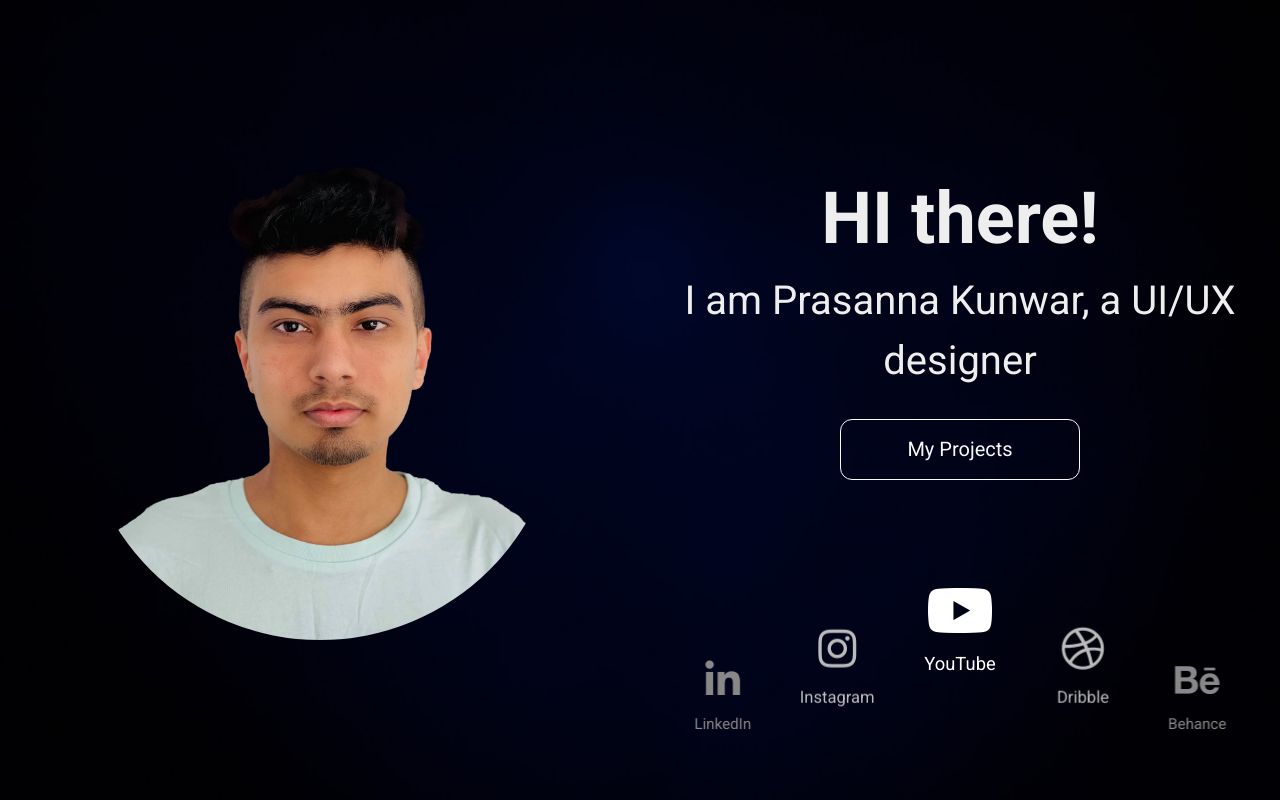
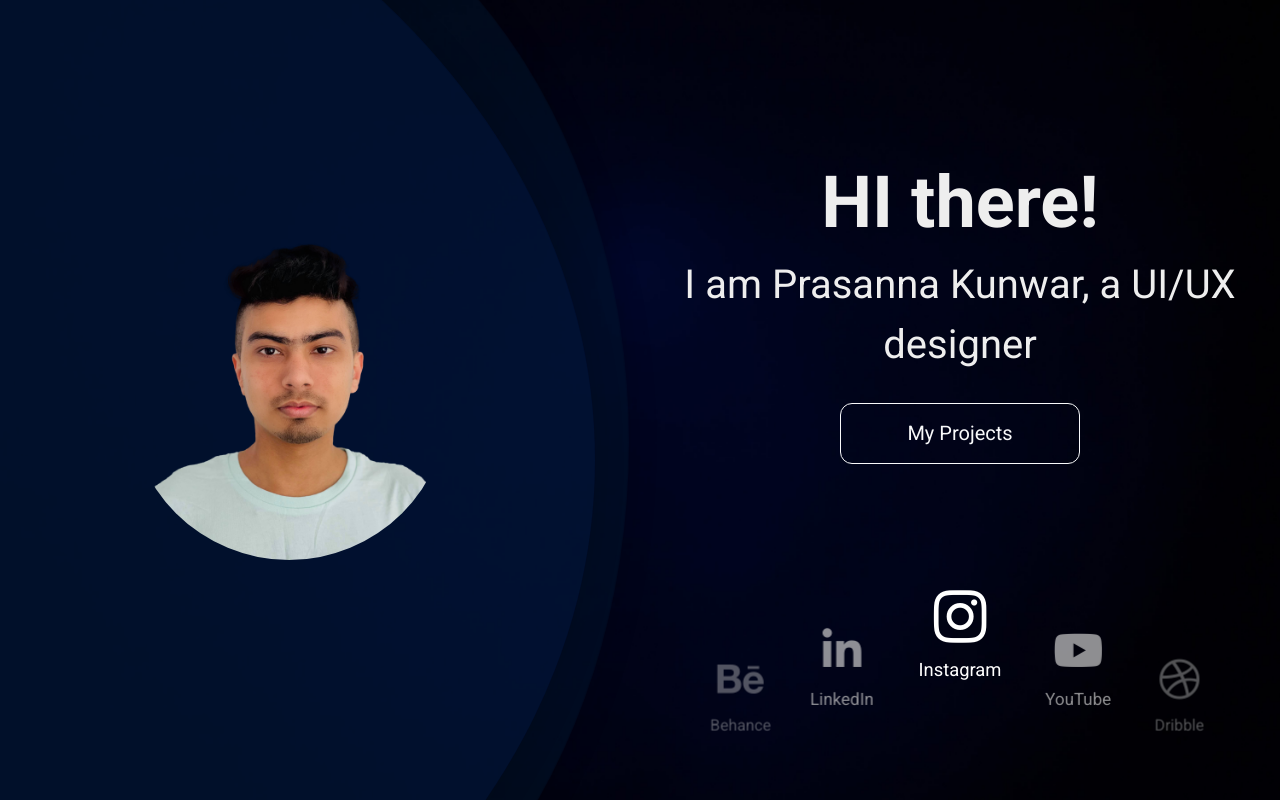
Before and after one commit to prashantgrg01/prasanna-portfolio, a plain HTML site: page index.html in a window 1280 px wide. Drawn offline with nearby package versions, Linux system fonts and the light colour scheme.

Commit message:
Updated code and restructured files

```diff
--- a/css/main.css
+++ b/css/main.css
@@ -18,57 +18,190 @@ body {
   }
 }
 
-/* Profile Background Style */
-.profile-bg {
+/* Profile Image Section Style */
+.profile-image-section {
   position: relative;
   width: 100%;
+  height: 100%;
+}
+.profile-image-section .profile-bg-1,
+.profile-image-section .profile-bg-2 {
+  position: absolute;
 }
 .profile-bg-1 {
+  top: -20%;
+  left: -50%;
   background-color: #00142c;
-  width: 908px;
-  height: 1164px;
+  width: 150%;
+  height: 150%;
   border-radius: 50%;
-  position: absolute;
-  top: -130px;
-  left: 0;
+  -webkit-box-shadow: 1px 3px 30px rgba(0, 0, 0, 0.3);
+  box-shadow: 1px 3px 30px rgba(0, 0, 0, 0.3);
+  opacity: 0.5;
 }
 .profile-bg-2 {
+  top: -34%;
+  left: -208%;
   background-color: #02163f;
-  width: 1367px;
-  height: 1194px;
+  width: 300%;
+  height: 180%;
   border-radius: 50%;
-  position: absolute;
-  top: -130px;
-  left: -57%;
+  -webkit-box-shadow: 1px 3px 30px rgba(0, 0, 0, 0.3);
+  box-shadow: 1px 3px 30px rgba(0, 0, 0, 0.3);
+  opacity: 0.5;
+}
+@media (max-width: 991.98px) {
+  .profile-bg-1 {
+    top: -110%;
+    left: -50%;
+    width: 200%;
+    height: 250%;
+  }
+  .profile-bg-2 {
+    top: -73%;
+    left: -25%;
+    width: 150%;
+    height: 200%;
+  }
 }
 
-/* Profile Photo Style */
-.profile-photo {
-  /* position: absolute;
+/* Profile Image Background Animations */
+@-webkit-keyframes bg-desktop-anim1 {
+  50% {
+    -webkit-transform: translateX(10px) translateY(30px);
+            transform: translateX(10px) translateY(30px);
+  }
+}
+@keyframes bg-desktop-anim1 {
+  50% {
+    -webkit-transform: translateX(10px) translateY(30px);
+            transform: translateX(10px) translateY(30px);
+  }
+}
+@-webkit-keyframes bg-desktop-anim2 {
+  50% {
+    -webkit-transform: translateX(20px) translateY(15px);
+            transform: translateX(20px) translateY(15px);
+  }
+}
+@keyframes bg-desktop-anim2 {
+  50% {
+    -webkit-transform: translateX(20px) translateY(15px);
+            transform: translateX(20px) translateY(15px);
+  }
+}
+@-webkit-keyframes bg-mobile-anim1 {
+  50% {
+    -webkit-transform: translateY(10px);
+            transform: translateY(10px);
+  }
+}
+@keyframes bg-mobile-anim1 {
+  50% {
+    -webkit-transform: translateY(10px);
+            transform: translateY(10px);
+  }
+}
+@-webkit-keyframes bg-mobile-anim2 {
+  50% {
+    -webkit-transform: translateY(20px);
+            transform: translateY(20px);
+  }
+}
+@keyframes bg-mobile-anim2 {
+  50% {
+    -webkit-transform: translateY(20px);
+            transform: translateY(20px);
+  }
+}
+.bg-anim-1 {
+  -webkit-animation: bg-desktop-anim1 infinite 6s ease;
+  animation: bg-desktop-anim1 infinite 6s ease;
+}
+.bg-anim-2 {
+  -webkit-animation: bg-desktop-anim2 infinite 4s ease;
+  animation: bg-desktop-anim2 infinite 4s ease;
+}
+@media (max-width: 991.98px) {
+  .bg-anim-1 {
+    -webkit-animation: bg-mobile-anim1 infinite 5s ease;
+    animation: bg-mobile-anim1 infinite 5s ease;
+  }
+  .bg-anim-2 {
+    -webkit-animation: bg-mobile-anim2 infinite 8s ease;
+    animation: bg-mobile-anim2 infinite 8s ease;
+  }
+}
+
+/* Profile Image Style */
+.profile-image {
+  position: relative;
   top: 0;
-  left: 10%; */
+  left: -5%;
+  display: -webkit-box;
+  display: -ms-flexbox;
   display: flex;
+  -webkit-box-pack: center;
+  -ms-flex-pack: center;
   justify-content: center;
+  -webkit-box-align: center;
+  -ms-flex-align: center;
   align-items: center;
   width: 100%;
   height: 100%;
+  -webkit-transition: all 0.35s ease-out;
+  -o-transition: all 0.35s ease-out;
+  transition: all 0.35s ease-out;
 }
-.profile-photo > img {
+.profile-image > img {
   max-width: 30rem;
   max-height: 30rem;
   border-radius: 50%;
 }
+@media (max-width: 1299.98px) {
+  .profile-image > img {
+    max-width: 20rem;
+    max-height: 20rem;
+  }
+}
+@media (max-width: 991.98px) {
+  .profile-image {
+    top: 1.5rem;
+    left: 0;
+    margin-top: 2rem;
+  }
+  .profile-image > img {
+    max-width: 15rem;
+    max-height: 15rem;
+  }
+}
 
 /* Profile Info Section Style */
 .profile-info-section {
+  display: -webkit-box;
+  display: -ms-flexbox;
   display: flex;
+  -webkit-box-orient: vertical;
+  -webkit-box-direction: normal;
+  -ms-flex-direction: column;
   flex-direction: column;
+  -webkit-box-pack: center;
+  -ms-flex-pack: center;
   justify-content: center;
+  -webkit-box-align: center;
+  -ms-flex-align: center;
   align-items: center;
   height: 100%;
   text-align: center;
   margin-top: 4rem;
 }
+@media (max-width: 991.98px) {
+  .profile-info-section {
+    margin-top: 8rem;
+  }
+}
+
+/* Profile Info Style */
 .profile-info {
   margin-bottom: 2rem;
 }
@@ -83,92 +216,51 @@ body {
   padding: 0.9rem 4.15rem;
   font-size: 1.25rem;
   border-radius: 0.75rem;
+  -webkit-transition: all 0.35s ease-out;
+  -o-transition: all 0.35s ease-out;
   transition: all 0.35s ease-out;
 }
 
-/* Custom Carousel Style */
-.cc-wrapper {
+/* Custom Swiper Carousel Style */
+.swiper {
   width: 100%;
+  height: 12rem;
+  margin-top: 5rem;
 }
-.cc {
-  position: relative;
-  width: 100%;
-  height: 15rem;
-  margin: 0 auto;
-  perspective: 1400px;
-  transform-style: preserve-3d;
+@media (max-width: 1199.98px) {
+  .swiper {
+    width: 350px;
+  }
+}
+.cc-item {
+  padding: 1rem;
+  -webkit-user-select: none;
+  -moz-user-select: none;
+  -ms-user-select: none;
   user-select: none;
 }
-.cc-item {
-  position: absolute;
-  width: 100%;
-  height: 100%;
-  top: 0;
-  left: 0;
-  cursor: pointer;
-  display: flex;
-  justify-content: center;
-  align-items: center;
-  transition: transform 0.4s ease;
-}
-
 .cc-item a {
   font-size: 1.15rem;
   color: #ccc;
   text-decoration: none;
+  -webkit-transition: color 0.25s ease-out;
+  -o-transition: color 0.25s ease-out;
   transition: color 0.25s ease-out;
 }
 .cc-item a > i.fab {
   font-size: 3rem;
   margin-bottom: 1rem;
+  -webkit-transition: -webkit-transform 0.25s ease-out;
+  transition: -webkit-transform 0.25s ease-out;
+  -o-transition: transform 0.25s ease-out;
   transition: transform 0.25s ease-out;
+  transition: transform 0.25s ease-out, -webkit-transform 0.25s ease-out;
 }
-/* .cc-item a:hover, .cc-item a:active {
-  color: #fff;
-} */
-/* .cc-item a:hover > i.fab, .cc-item a:active > i.fab {
-  transform: scale(1.25, 1.25);
-} */
-
-.cc .cc-item-1 {
-  transform: translate3d(-18rem, 5rem, -300px);
-}
-.cc .cc-item-1 > a {
-  color: #888;
-}
-.cc .cc-item-2 {
-  transform: translate3d(-8.5rem, 2.5rem, -150px);
-}
-.cc .cc-item-2 > a {
-  color: #bbb;
-}
-.cc .cc-item-3 {
-  transform: translate3d(0, 0, 0);
-}
-.cc .cc-item-3 > a {
+.cc-item.swiper-slide-active > a {
   color: #fff;
 }
-.cc .cc-item-3 > a i.fab {
+.cc-item.swiper-slide-active > a i.fab {
+  -webkit-transform: scale(1.25, 1.25);
+  -ms-transform: scale(1.25, 1.25);
   transform: scale(1.25, 1.25);
 }
-.cc .cc-item-4 {
-  transform: translate3d(8.5rem, 2.5rem, -150px);
-}
-.cc .cc-item-4 > a {
-  color: #bbb;
-}
-.cc .cc-item-5 {
-  transform: translate3d(18rem, 5rem, -300px);
-}
-.cc .cc-item-5 > a {
-  color: #888;
-}
-
-@media (max-width: 1199.98px) {
-  .cc .cc-item-1 {
-    visibility: hidden;
-  }
-  .cc .cc-item-5 {
-    visibility: hidden;
-  }
-}
--- a/index.html
+++ b/index.html
@@ -16,6 +16,9 @@
     <!-- Font Awesome CSS -->
     <link rel="stylesheet" href="https://cdnjs.cloudflare.com/ajax/libs/font-awesome/5.15.4/css/all.min.css">
 
+    <!-- Swiper CSS -->
+    <link rel="stylesheet" href="https://unpkg.com/swiper@7/swiper-bundle.min.css"/>
+
     <!-- Main CSS -->
     <link href="./css/main.css" rel="stylesheet">
 
@@ -24,110 +27,94 @@
   <body>
     <div class="container-fluid">
       <div class="row main-container">
+
         <section class="col-lg-6">
-          <div class="profile-bg">
-            <!-- <div class="profile-bg-1">
+          <!-- Profile Image Section -->
+          <div class="profile-image-section">
+            <div class="profile-bg-1 bg-anim-1">
             </div>
-            <div class="profile-bg-2">
-            </div> -->
-          </div>
-          <div class="profile-photo">
-            <img src="./img/profile-photo.png" class="img-fluid">
+            <div class="profile-bg-2 bg-anim-2">
+            </div>
+            <div class="profile-image">
+              <img src="./img/profile-image.png" class="img-fluid">
+            </div>
           </div>
         </section>
 
         <section class="col-lg-6">
+          <!-- Profile Info Section -->
           <div class="profile-info-section">
+            <!-- Profile Info -->
             <div class="profile-info">
               <h1 class="display-2 main-heading">HI there!</h1>
-              <h2 class="display-6 sub-heading">I am Prasanna Kunwar, a UI/UX designer</h2>
+              <h2 class="display-6 sub-heading" id="profile-intro">I am Prasanna Kunwar, a UI/UX designer</h2>
               <a href="#" class="btn btn-outline-light">My Projects</a>
             </div>
 
-            <div class="cc-wrapper">
-              <div class="cc" id="custom-carousel">
-                <!-- Custom Carousel Items to be populated through JS -->
+            <!-- Custom Swiper Carousel -->
+            <div class="swiper">
+              <div class="swiper-wrapper">
+                <div class="swiper-slide cc-item">
+                  <a href="#"><i class="fab fa-behance"></i><br>Behance</a>
+                </div>
+                <div class="swiper-slide cc-item">
+                  <a href="#"><i class="fab fa-linkedin-in"></i><br>LinkedIn</a>
+                </div>
+                <div class="swiper-slide cc-item">
+                  <a href="#"><i class="fab fa-instagram"></i><br>Instagram</a>
+                </div>
+                <div class="swiper-slide cc-item">
+                  <a href="#"><i class="fab fa-youtube"></i><br>YouTube</a>
+                </div>
+                <div class="swiper-slide cc-item">
+                  <a href="#"><i class="fab fa-dribbble"></i><br>Dribble</a>
+                </div>
               </div>
             </div>
-
           </div>
         </section>
+
       </div>
     </div>
 
     <!-- Bootstrap Bundle with Popper -->
     <script src="https://cdn.jsdelivr.net/npm/bootstrap@5.1.3/dist/js/bootstrap.bundle.min.js" integrity="sha384-ka7Sk0Gln4gmtz2MlQnikT1wXgYsOg+OMhuP+IlRH9sENBO0LRn5q+8nbTov4+1p" crossorigin="anonymous"></script>
 
+    <!-- Swiper JS -->
+    <script src="https://unpkg.com/swiper@7/swiper-bundle.min.js"></script>
+
+    <!-- TypeIt JS -->
+    <script src="https://unpkg.com/typeit@8.0.7/dist/index.umd.js"></script>
+
     <!-- Custom Script -->
     <script>
-      // Variables to store all the Profile Links
-      let behance_link = "#";
-      let linkedin_link = "#";
-      let instagram_link = "#";
-      let youtube_link = "#";
-      let dribble_link = "#";
+      // Custom Swiper Carousel Settings
+      const swiper = new Swiper('.swiper', {
+        // Optional parameters
+        effect: 'creative',
+        creativeEffect: {
+          limitProgress: 5,
+          prev: {
+            translate: ['-8rem', '2rem', '-100px'],
+            origin: 'center',
+            opacity: 0.7,
+          },
+          next: {
+            translate: ['8rem', '2rem', '-100px'],
+            origin: 'center',
+            opacity: 0.7,
+          },
+        },
+      });
+      swiper.slideNext();
+      swiper.slideNext();
 
-      // Variable to store Carousel Rotation Interval in Milliseconds
-      let carouselRotateInterval = 3000; // Rotate in every 3 seconds
+      // Type the Profile Intro of the page
+      new TypeIt("#profile-intro", {
+        speed: 75,
+      })
+      .go();
+    </script>
 
-      // Create Carousel Item 1
-      let item1 = document.createElement("div");
-      item1.innerHTML = '<a href="' + behance_link + '"><i class="fab fa-behance"></i><br>Behance</a>';
-      // Create Carousel Item 2
-      let item2 = document.createElement("div");
-      item2.innerHTML = '<a href="' + linkedin_link + '"><i class="fab fa-linkedin-in"></i><br>LinkedIn</a>';
-      // Create Carousel Item 3
-      let item3 = document.createElement("div");
-      item3.innerHTML = '<a href="' + instagram_link + '"><i class="fab fa-instagram"></i><br>Instagram</a>';
-      // Create Carousel Item 4
-      let item4 = document.createElement("div");
-      item4.innerHTML = '<a href="' + youtube_link + '"><i class="fab fa-youtube"></i><br>YouTube</a>';
-      // Create Carousel Item 5
-      let item5 = document.createElement("div");
-      item5.innerHTML = '<a href="' + dribble_link + '"><i class="fab fa-dribbble"></i><br>Dribble</a>';
-
-      // Get hold of our Custom Carousel
-      let carousel = document.getElementById("custom-carousel");
-      // Create an array to store all the Carousel Items
-      let items = [item1, item2, item3, item4, item5];
-
-      // Append the 5 Intial Carousel Items to our Custom Carousel with their corresponding Class Names
-      for (let i=0; i<items.length; i++) {
-        // Add base class name for the item
-        items[i].classList.add("cc-item");
-        // Add numbered class name for the item
-        let itemClassName = "cc-item-" + (i+1).toString();
-        items[i].classList.add(itemClassName);
-        // Append the item to our carousel
-        carousel.appendChild(items[i]);
-      }
-
-      // Rotate the Custom Carousel during each Carousel Rotation Interval
-      setInterval(function() {
-          rotateCustomCarousel(items);
-      }, carouselRotateInterval);
-
-      // Function to rotate the Custom Carousel
-      function rotateCustomCarousel(carousel_items) {
-        // Get the class name for the last carousel item
-        let lastClassName = carousel_items[carousel_items.length - 1].classList[1];
-        // Create a variable to store the numbered class name for the current carousel item
-        let currentClassName = "";
-        // Loop through the carousel items in descending order
-        for (let i=carousel_items.length - 1; i>=0; i--) {
-          // Remove the numbered class name from the current carousel item
-          currentClassName = carousel_items[i].classList[1];
-          carousel_items[i].classList.remove(currentClassName);
-
-          // Replace the numbered class name for the current carousel item with the previous carousel item
-          if (i == 0) {
-            carousel_items[i].classList.add(lastClassName);
-          } else {
-            carousel_items[i].classList.add(carousel_items[i-1].classList[1]);
-          }
-        }
-      }
-
-    </script>
   </body>
 </html>
```
Also changed, not shown: img/profile-image.png (added).
